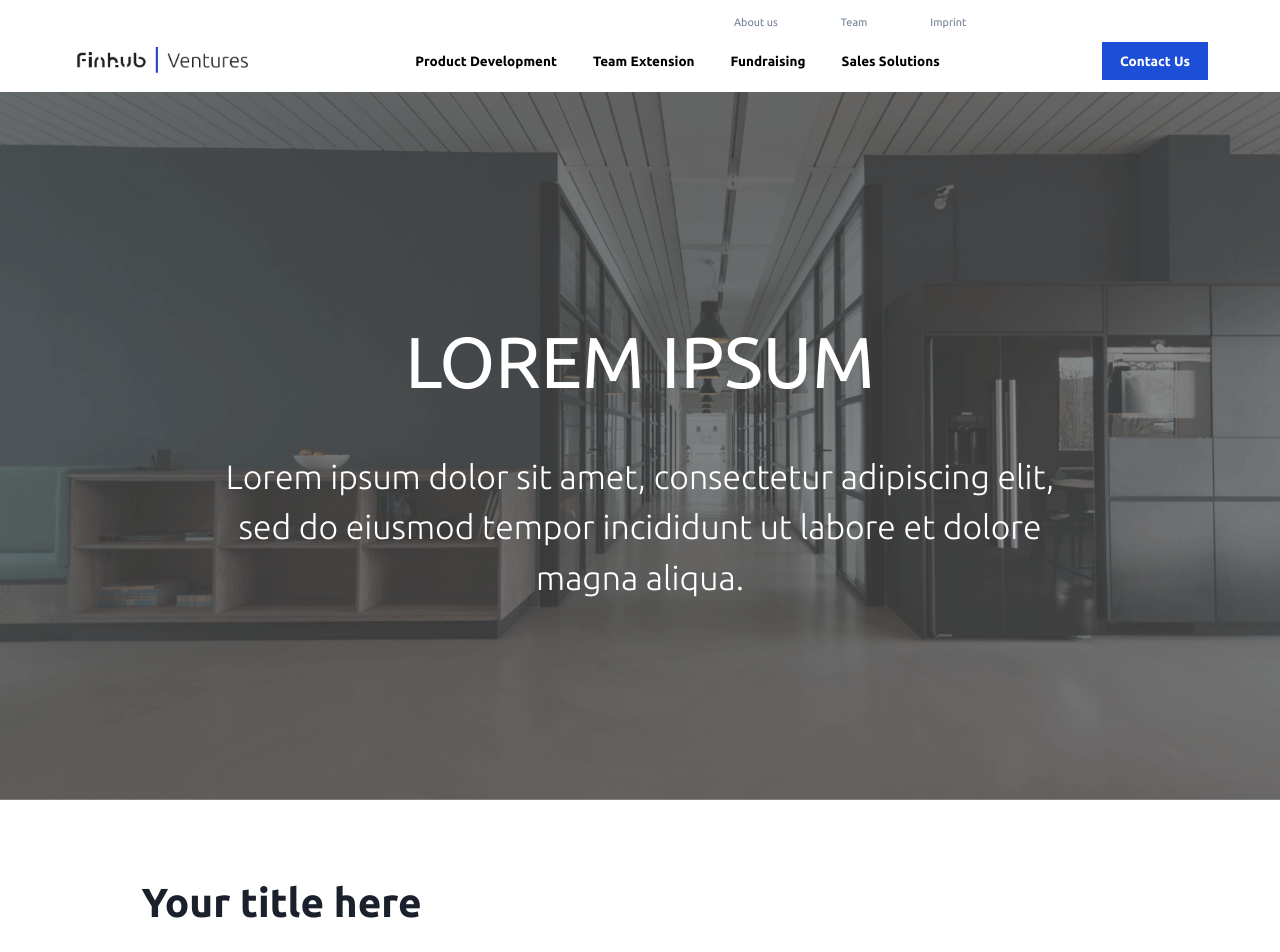
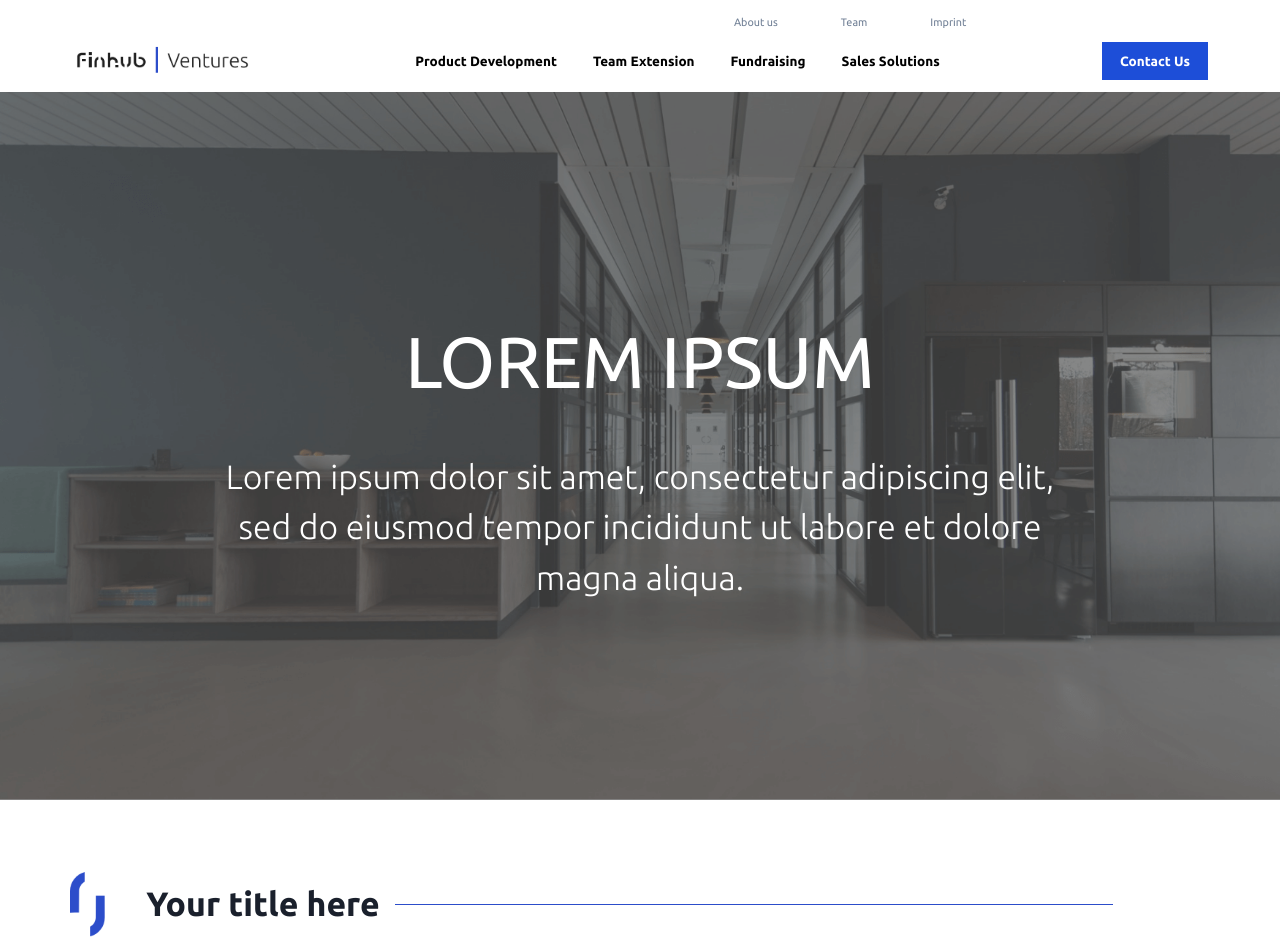
Before and after one commit to blry/fh, a Next.js app: page / in a window 1280 px wide. Shown: the top 952 px of the page. Built offline with nearby package versions, Linux system fonts and the light colour scheme.

Commit message:
Styling section component

```diff
--- a/src/layout/Section.tsx
+++ b/src/layout/Section.tsx
@@ -1,23 +1,74 @@
 import { ReactNode } from 'react';
 
+import { useRouter } from 'next/router';
+
 type ISectionProps = {
+  image?: string;
+  imageAlt?: string;
   title?: string;
   description?: string;
   yPadding?: string;
   children: ReactNode;
 };
 
-const Section = (props: ISectionProps) => (
+const style = {
+  sectionContainer: {
+    marginLeft: '-4rem',
+  },
+  content: {
+    width: '100%',
+  },
+  logoImg: {
+    height: '65px',
+    width: '36px',
+    margin: '0 auto',
+  },
+  title: {
+    margin: '0 26px',
+    backgroundColor: 'white',
+    borderBottom: '1px solid #2C4DCA',
+    lineHeight: '0',
+    padding: '0',
+    width: '100%',
+  },
+  titleSpan: {
+    background: '#fff',
+    padding: '0 15px',
+  },
+};
+
+const Section = (props: ISectionProps) => {
+  const router = useRouter();
+
+  return (
     <div
       className={`max-w-screen-lg mx-auto px-3 ${
         props.yPadding ? props.yPadding : 'py-16'
       }`}
     >
       {(props.title || props.description) && (
-      <div className="mb-12 text-left">
+        <div
+          className="mb-12 text-left flex items-center flex-start"
+          style={style.sectionContainer}
+        >
+          <div className="flex items-center" style={style.content}>
+            {props.image && (
+              <img
+                src={`${router.basePath}${props.image}`}
+                alt={props.imageAlt}
+                style={style.logoImg}
+              />
+            )}
             {props.title && (
-          <h2 className="text-4xl text-gray-900 font-bold">{props.title}</h2>
+              <h2
+                className="text-3xl text-gray-900 font-bold margin"
+                style={style.title}
+              >
+                <span style={style.titleSpan}>{props.title}</span>
+              </h2>
             )}
+          </div>
+
           {props.description && (
             <div className="mt-4 text-xl md:px-20">{props.description}</div>
           )}
@@ -27,5 +78,6 @@ const Section = (props: ISectionProps) => (
       {props.children}
     </div>
   );
+};
 
 export { Section };
--- a/src/templates/AboutUs.tsx
+++ b/src/templates/AboutUs.tsx
@@ -4,8 +4,9 @@ import { Section } from "../layout/Section";
 
 const AboutUs = () => (
   <Section
+    image="/assets/images/Symbol1.png"
+    imageAlt="symbol1"
     title="Your title here"
-    description="Lorem ipsum dolor sit amet, consectetur adipiscing elit. Phasellus malesuada nisi tellus, non imperdiet nisi tempor at."
   >
     <div className="grid grid-cols-1 sm:grid-cols-3 gap-4">
       <AboutUsItem
--- a/src/templates/OtherLinks.tsx
+++ b/src/templates/OtherLinks.tsx
@@ -8,7 +8,8 @@ const OtherLinks = () => (
 
   <Section
     title="Your title here"
-    description="Lorem ipsum dolor sit amet, consectetur adipiscing elit. Phasellus malesuada nisi tellus, non imperdiet nisi tempor at."
+    image="/assets/images/Symbol1.png"
+    imageAlt="symbol1"
   >
     <div className="w-full">
       <OtherLinksRow
--- a/src/templates/VerticalFeatures.tsx
+++ b/src/templates/VerticalFeatures.tsx
@@ -2,7 +2,11 @@ import { VerticalFeatureRow } from '../feature/VerticalFeatureRow';
 import { Section } from '../layout/Section';
 
 const VerticalFeatures = () => (
-  <Section title="Social Responsibility" description="">
+  <Section
+    title="Social Responsibility"
+    image="/assets/images/Symbol1.png"
+    imageAlt="symbol1"
+  >
     <VerticalFeatureRow
       title="About"
       description="FINHUB AC GmbH & Co KG supports the Cycling Federation as well as the Paralympic
```
Also changed, not shown: public/assets/images/Symbol1.png (added). Lines whose indentation alone changed are shown as unchanged.
